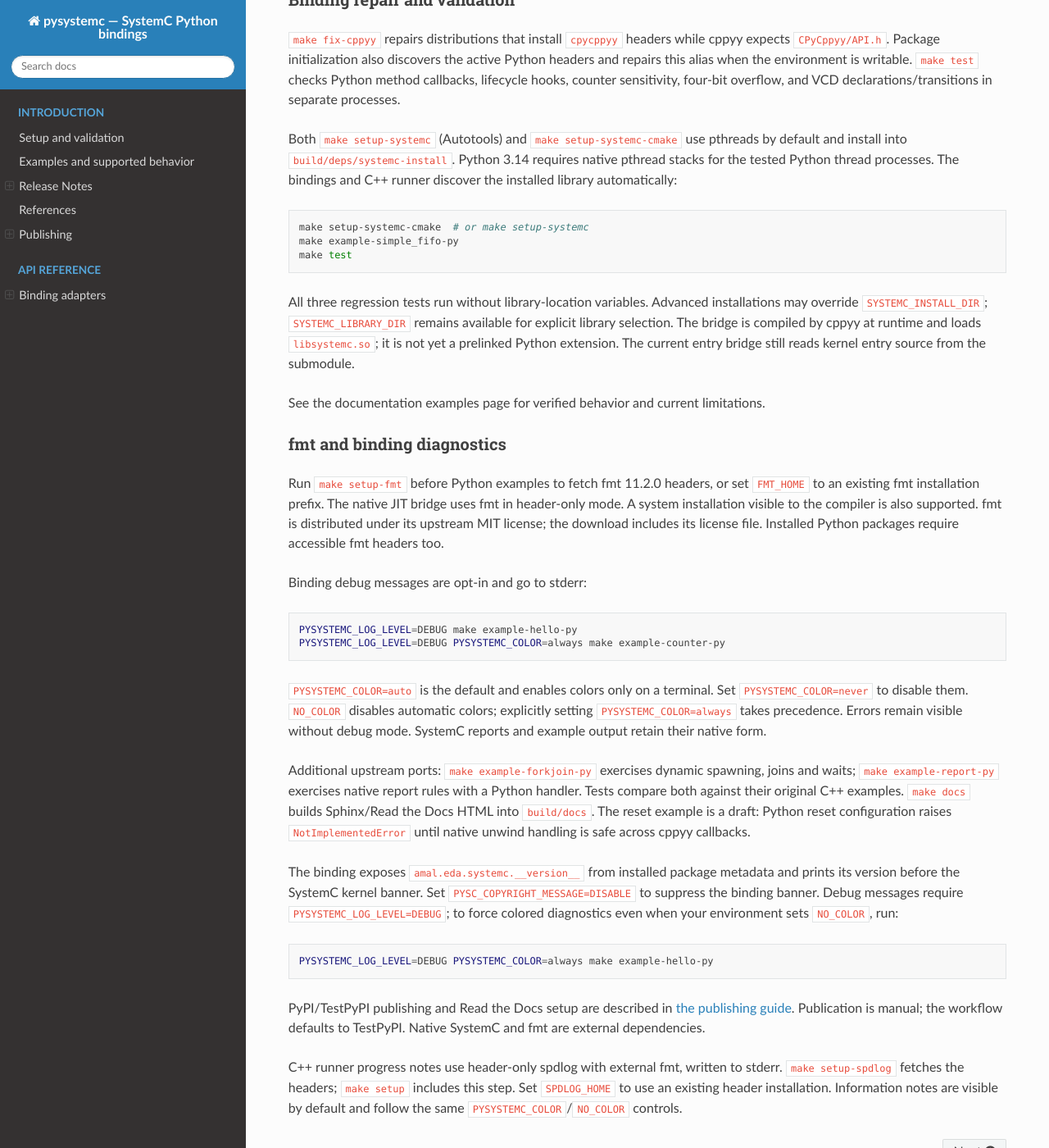
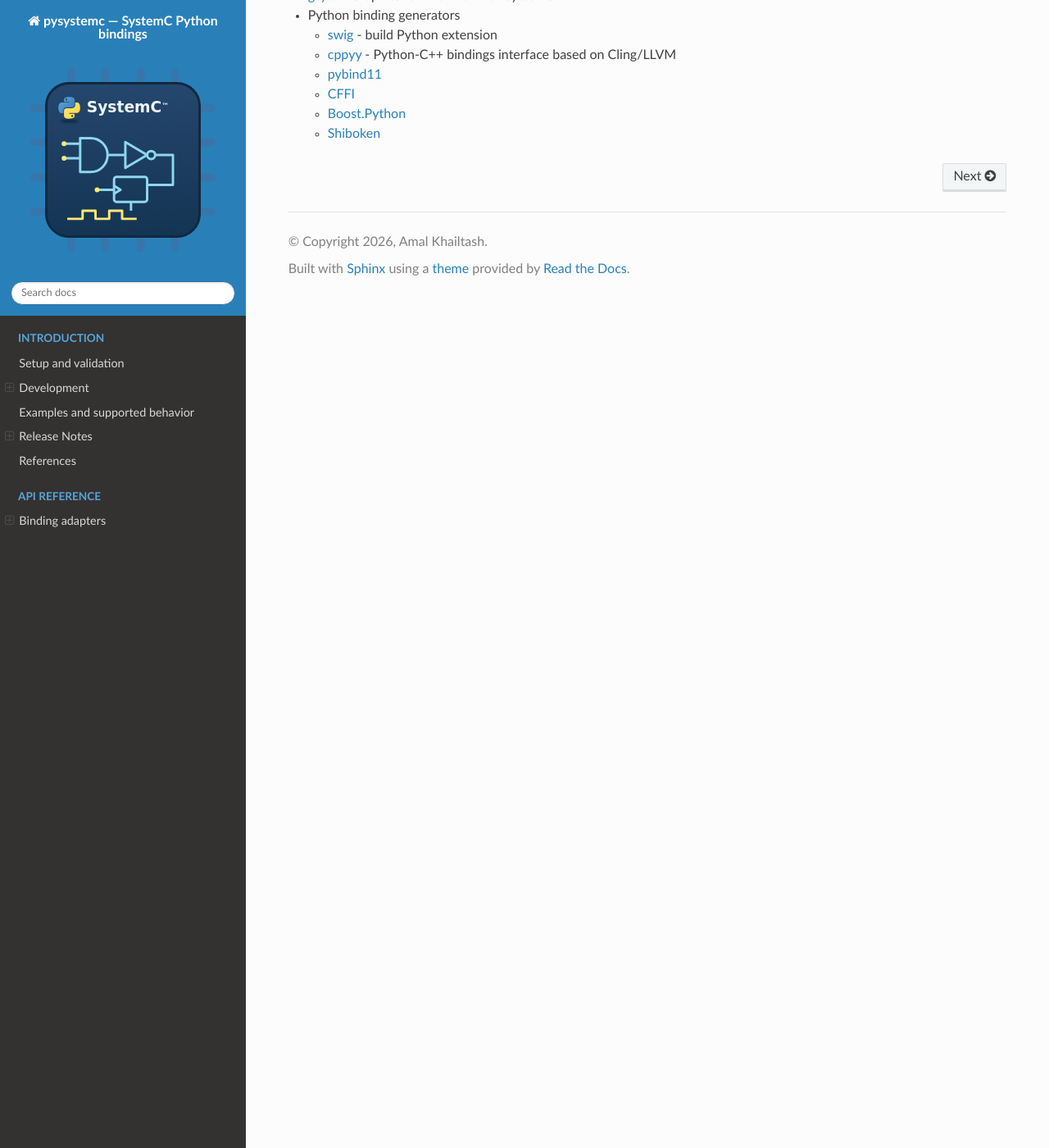
Before and after one commit to amal-khailtash/pysystemc, a Sphinx documentation site: the page built from docs/index.rst, in a window 1280 px wide and 1400 px high, scrolled down 2853 px. Shown: the whole window at 82% size. Built offline with Sphinx 7.4.7 and the Read the Docs theme 3.1.0, drawn with Linux system fonts in a browser that asks for light colours; some of the changed text lies outside the part shown.

Commit message:
Rename distribution to pysystemc and update docs, branding and changelog

````diff
--- a/README.md
+++ b/README.md
@@ -1,9 +1,22 @@
 # pysystemc - SystemC python binding using cppyy
 
-First attempt at taking the advantage of Python dymanic feature to bind and use [SystemC](https://systemc.org/overview/systemc/) library in an equivalent Pythonic way.
+<p align="center">
+  <img src="https://raw.githubusercontent.com/amal-khailtash/pysystemc/main/docs/_static/logo-256x256.svg" alt="pysystemc — Python and SystemC with logic gates in a simulation chip" width="256"/>
+</p>
 
-A few other implementations try to mix and match the C++ features and implement them in Python with various difficulties and success.
-[cppyy](https://github.com/wlav/cppyy) provides a clean interface to expose C++ classes, functions, templates.
+| | |
+| --- | --- |
+| CI/CD | [![Publish](https://github.com/amal-khailtash/pysystemc/actions/workflows/publish.yml/badge.svg)](https://github.com/amal-khailtash/pysystemc/actions/workflows/publish.yml) [![Documentation workflow](https://img.shields.io/github/actions/workflow/status/amal-khailtash/pysystemc/readthedocs.yml?branch=main&label=Documentation&logo=readthedocs&logoColor=white)](https://github.com/amal-khailtash/pysystemc/actions/workflows/readthedocs.yml) |
+| Project | [![GitHub](https://img.shields.io/badge/pysystemc-29b6f6?logo=github&labelColor=0277bd)](https://github.com/amal-khailtash/pysystemc) [![PyPI](https://img.shields.io/pypi/v/pysystemc?logo=pypi&logoColor=FBE072)](https://pypi.org/project/pysystemc/) [![GitHub tag](https://img.shields.io/github/v/tag/amal-khailtash/pysystemc?logo=github&label=version)](https://github.com/amal-khailtash/pysystemc/tags) |
+| Docs | [![Read the Docs](https://readthedocs.org/projects/pysystemc/badge/?version=latest)](https://pysystemc.readthedocs.io/en/latest/) |
+| Meta | [![License](https://img.shields.io/github/license/amal-khailtash/pysystemc)](https://github.com/amal-khailtash/pysystemc/blob/main/LICENSE) [![Stars](https://img.shields.io/github/stars/amal-khailtash/pysystemc)](https://github.com/amal-khailtash/pysystemc/stargazers) [![Forks](https://img.shields.io/github/forks/amal-khailtash/pysystemc)](https://github.com/amal-khailtash/pysystemc/forks) [![Contributors](https://img.shields.io/github/contributors/amal-khailtash/pysystemc)](https://github.com/amal-khailtash/pysystemc/graphs/contributors) |
+| Standards | [![Python](https://img.shields.io/badge/python-3.14-blue?logo=python)](https://www.python.org/) [![SemVer](https://img.shields.io/badge/SemVer-2.0.0-333333?logo=semver)](https://semver.org/) [![Keep a Changelog](https://img.shields.io/badge/Keep%20a%20Changelog-1.1.0-0c7fb0?logo=keepachangelog&logoColor=white)](https://keepachangelog.com/en/1.1.0/) |
+
+Python bindings for [SystemC](https://systemc.org/overview/systemc/) using
+[cppyy](https://github.com/wlav/cppyy). Write Python testbenches and modules while
+using the native C++ simulation kernel and on-demand template instantiation.
+The PyPI distribution is `pysystemc`; the Python import namespace is
+`amal.eda.systemc`.
 
 ## Why Python and cppyy?
 
@@ -37,45 +50,28 @@
 supported by these bindings.
 
 
-# Development
+## Quickstart
 
-To get examples working, run the following commands to install uv, create virtual environment,
-fetch and compile SystemC 2.3.4 (compiled with C++17 for now).
-The project requires Python 3.14 or newer. Load your Python environment before
-running these commands; set `UV_PYTHON` if you need to select a specific interpreter.
-Existing `UV_*` environment settings are honored. Dependencies are managed with
-uv, and distribution artifacts are built with `uv build` (or `make build`).
+Load Python 3.14 and install [uv](https://docs.astral.sh/uv/), then run:
 
 ```bash
 make setup
+make example-hello-py
+make example-counter-py
+make test
 ```
 
-Install uv first if needed (`make uv`). `make setup` synchronizes Python 3.14
-dependencies, repairs CPyCppyy headers, fetches fmt, and builds pinned SystemC
-2.3.4 with pthreads through CMake. All `UV_*` settings are honored.
-Individual setup targets remain available, including the Autotools alternative
-`make setup-systemc`.
+Setup installs dependencies and builds SystemC 2.3.4 with pthreads. Existing
+`UV_*` environment settings are honored. To run the C++ hello example, use
+`make example-hello-cpp`.
 
-Run validation with `make test`, detailed results with `make test-verbose`, and
-Python coverage with `make coverage`. Coverage includes simulation subprocesses;
-native C++ execution is not included in the percentage.
+Detailed setup, validation, and logging instructions are in the
+[documentation](https://pysystemc.readthedocs.io/en/latest/).
 
-Run a few examples:
+## Examples
 
-```bash
-# hello example C++/Python version
-$ make example-hello-cpp
-$ make example-hello-py
-
-# counter example C++/Python version
-$ make example-counter-cpp
-$ make example-counter-py
-```
-
-
-# Examples
-
-A convient script `examples/run_sysc_cpp.py` is provided that can run any SystemC C++ code.  It reads the source code provided on the command line and calls `sc_main()`, basically running the SystemC simulation.
+`examples/run_sysc_cpp.py` loads C++ source files and runs them through the
+native SystemC startup wrapper.
 
 There are a few C++ and Python examples in `examples/` directory.
 
@@ -84,7 +80,10 @@
 * [Brief SystemC getting started tutorial](https://github.com/AleksandarKostovic/SystemC-tutorial/)
 
 
-# References
+For build options, header repair, logging controls, and validation, see the
+[development guide](https://pysystemc.readthedocs.io/en/latest/intro/development.html).
+
+## References
 
 * [Accellera](https://accellera.org/)
   * [SystemC](https://github.com/accellera-official/systemc)
@@ -104,81 +103,3 @@
   * [CFFI](https://cffi.readthedocs.io/en/stable/)
   * [Boost.Python](https://www.boost.org/doc/libs/1_86_0/libs/python/doc/html/index.html)
   * [Shiboken](https://doc.qt.io/qtforpython-6/shiboken6/index.html)
-
-## Binding repair and validation
-
-`make fix-cppyy` repairs distributions that install `cpycppyy` headers while
-cppyy expects `CPyCppyy/API.h`. Package initialization also discovers the active
-Python headers and repairs this alias when the environment is writable.
-`make test` checks Python method callbacks, lifecycle hooks, counter sensitivity,
-four-bit overflow, and VCD declarations/transitions in separate processes.
-
-Both `make setup-systemc` (Autotools) and `make setup-systemc-cmake` use
-pthreads by default and install into `build/deps/systemc-install`. Python 3.14
-requires native pthread stacks for the tested Python thread processes.
-The bindings and C++ runner discover the installed library automatically:
-
-```bash
-make setup-systemc-cmake  # or make setup-systemc
-make example-simple_fifo-py
-make test
-```
-
-All three regression tests run without library-location variables. Advanced
-installations may override `SYSTEMC_INSTALL_DIR`; `SYSTEMC_LIBRARY_DIR` remains
-available for explicit library selection. The bridge is compiled by cppyy at
-runtime and loads `libsystemc.so`; it is not yet a prelinked Python extension.
-The current entry bridge still reads kernel entry source from the submodule.
-
-See the documentation examples page for verified behavior and current limitations.
-
-## fmt and binding diagnostics
-
-Run `make setup-fmt` before Python examples to fetch fmt 11.2.0 headers, or set
-`FMT_HOME` to an existing fmt installation prefix. The native JIT bridge uses fmt
-in header-only mode. A system installation visible to the compiler is also
-supported. fmt is distributed under its upstream MIT license; the download
-includes its license file. Installed Python packages require accessible fmt
-headers too.
-
-Binding debug messages are opt-in and go to stderr:
-
-```bash
-PYSYSTEMC_LOG_LEVEL=DEBUG make example-hello-py
-PYSYSTEMC_LOG_LEVEL=DEBUG PYSYSTEMC_COLOR=always make example-counter-py
-```
-
-`PYSYSTEMC_COLOR=auto` is the default and enables colors only on a terminal.
-Set `PYSYSTEMC_COLOR=never` to disable them. `NO_COLOR` disables automatic
-colors; explicitly setting `PYSYSTEMC_COLOR=always` takes precedence. Errors remain visible
-without debug mode. SystemC reports and example output retain their native form.
-
-
-Additional upstream ports: `make example-forkjoin-py` exercises dynamic spawning,
-joins and waits; `make example-report-py` exercises native report rules with a
-Python handler. Tests compare both against their original C++ examples.
-`make docs` builds Sphinx/Read the Docs HTML into `build/docs`.
-The reset example is a draft: Python reset configuration raises
-`NotImplementedError` until native unwind handling is safe across cppyy callbacks.
-
-
-The binding exposes `amal.eda.systemc.__version__` from installed package metadata
-and prints its version before the SystemC kernel banner. Set
-`PYSC_COPYRIGHT_MESSAGE=DISABLE` to suppress the binding banner. Debug messages
-require `PYSYSTEMC_LOG_LEVEL=DEBUG`; to force colored diagnostics even when your
-environment sets `NO_COLOR`, run:
-
-```bash
-PYSYSTEMC_LOG_LEVEL=DEBUG PYSYSTEMC_COLOR=always make example-hello-py
-```
-
-
-PyPI/TestPyPI publishing and Read the Docs setup are described in
-[the publishing guide](https://pysystemc.readthedocs.io/en/latest/intro/publishing.html). Publication is manual; the
-workflow defaults to TestPyPI. Native SystemC and fmt are external dependencies.
-
-
-C++ runner progress notes use header-only spdlog with external fmt, written to
-stderr. `make setup-spdlog` fetches the headers; `make setup` includes this step.
-Set `SPDLOG_HOME` to use an existing header installation. Information notes are
-visible by default and follow the same `PYSYSTEMC_COLOR`/`NO_COLOR` controls.
--- a/docs/conf.py
+++ b/docs/conf.py
@@ -23,6 +23,8 @@
 # -- HTML output -------------------------------------------------------------
 html_theme = "sphinx_rtd_theme"
 html_show_sourcelink = False
+html_logo = "_static/logo.svg"
+html_favicon = "_static/favicon.ico"
 html_static_path = ["_static"]
 html_css_files = ["css/custom.css"]
 html_theme_options = {"collapse_navigation": False, "sticky_navigation": True,
--- a/docs/index.rst
+++ b/docs/index.rst
@@ -10,10 +10,10 @@
    :maxdepth: 2
 
    intro/setup
+   intro/development
    intro/examples
    intro/release_notes
    intro/references
-   intro/publishing
 
 .. toctree::
    :caption: API Reference
--- /dev/null
+++ b/docs/intro/development.rst
@@ -0,0 +1,68 @@
+Development
+===========
+
+Environment and native dependencies
+-----------------------------------
+
+Use Python 3.14 and uv. ``make setup`` synchronizes dependencies, repairs
+CPyCppyy headers, fetches fmt/spdlog, and builds SystemC 2.3.4 with pthreads.
+Existing ``UV_*`` settings are honored.
+
+Both ``make setup-systemc`` (Autotools) and ``make setup-systemc-cmake`` install
+into ``build/deps/systemc-install``. CMake build files live in
+``build/deps/systemc``. Native headers and libraries are discovered automatically.
+Override ``SYSTEMC_INSTALL_DIR`` or ``SYSTEMC_LIBRARY_DIR`` for another compatible
+installation. Python 3.14 thread callbacks require the tested pthread backend.
+
+The bridge is compiled by cppyy at runtime and loads ``libsystemc.so``. Its entry
+wrapper still reads upstream kernel source; an installed wheel does not bundle
+SystemC. fmt and spdlog headers are also external dependencies. Use ``FMT_HOME``
+and ``SPDLOG_HOME`` for existing installations.
+
+Header repair
+-------------
+
+Some CPyCppyy distributions install lowercase ``cpycppyy`` headers while generated
+bindings include ``CPyCppyy/API.h``. ``make fix-cppyy`` creates the compatibility
+alias. Package initialization also repairs it when the environment is writable.
+Only the corresponding Clang case-path diagnostic is suppressed.
+
+Validation and documentation
+-----------------------------
+
+Run the regression suite in independent native simulation processes::
+
+   make test
+   make test-verbose
+   make coverage
+   make docs
+
+Tests verify callbacks, lifecycle, sensitivity, integer wraparound and VCD
+transitions. Upstream fork/join, report and barrier ports are compared with native
+C++ examples. Coverage measures Python code, including subprocesses, not native
+C++. Sphinx HTML is written to ``build/docs``.
+
+Python reset configuration raises ``NotImplementedError``: cppyy currently
+consumes native unwind exceptions. The reset example is a draft, and general
+kill/unwind behavior is not yet verified.
+
+Logging and startup banners
+---------------------------
+
+Python diagnostics use Loguru and Rich; native binding diagnostics use fmt.
+Debug messages are opt-in and go to stderr::
+
+   PYSYSTEMC_LOG_LEVEL=DEBUG make example-hello-py
+   PYSYSTEMC_LOG_LEVEL=DEBUG PYSYSTEMC_COLOR=always make example-counter-py
+
+C++ runner notes use spdlog with external fmt and are visible at info level.
+``make setup-spdlog`` fetches its headers and is included in aggregate setup.
+
+``PYSYSTEMC_COLOR=auto`` enables terminal colors unless ``NO_COLOR`` is set.
+``PYSYSTEMC_COLOR=always`` explicitly forces colors, including with ``NO_COLOR``.
+``PYSYSTEMC_COLOR=never`` disables them. Native model output and SystemC reports
+keep their original form.
+
+The binding exposes ``amal.eda.systemc.__version__`` and prints it before the
+kernel banner. ``PYSC_COPYRIGHT_MESSAGE=DISABLE`` suppresses the binding banner;
+``SC_COPYRIGHT_MESSAGE=DISABLE`` suppresses the native SystemC banner.
--- a/pyproject.toml
+++ b/pyproject.toml
@@ -1,5 +1,5 @@
 [project]
-name = "systemc"
+name = "pysystemc"
 version = "0.1.0"
 description = "SystemC Python Binding using cppyy"
 readme = "README.md"
````
Also changed, not shown: CHANGELOG.md (+15 -0 lines), docs/intro/publishing.rst (deleted, +0 -48 lines), docs/_static/favicon.ico (added), docs/_static/logo-256x256.png (added), docs/_static/logo-256x256.svg (added), docs/_static/logo-64x64.png (added), docs/_static/logo.svg (added), 4 other files.
